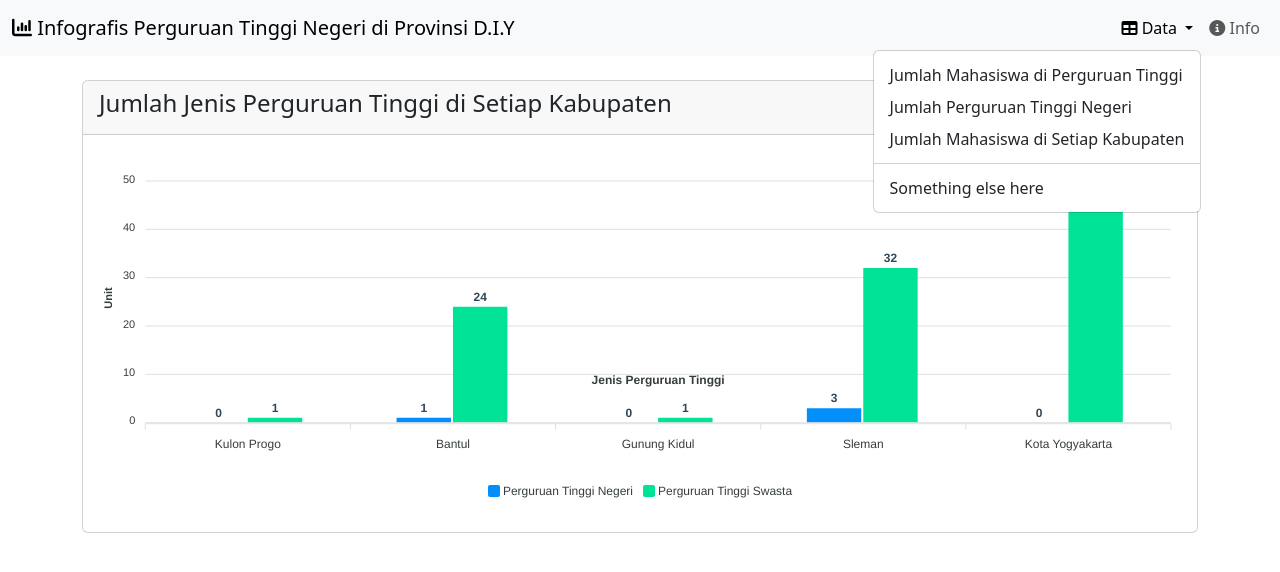
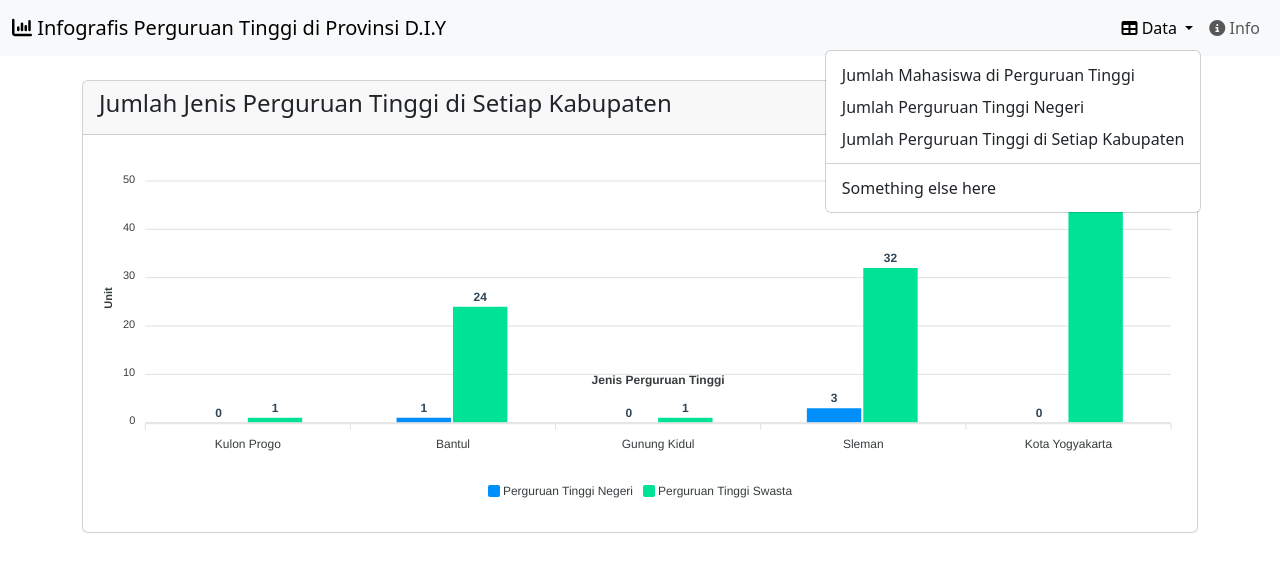
Before and after one commit to liviastags/UGM-NEWS-PACK, a plain HTML site: page datapt.html in a window 1280 px wide. Both pictures are taken after a click on the button "Data". Drawn offline with nearby package versions, Linux system fonts and the light colour scheme.

Commit message:
barulagi

```diff
--- a/datapt.html
+++ b/datapt.html
@@ -11,7 +11,7 @@
   <body>
     <nav class="navbar navbar-expand-lg bg-body-tertiary">
         <div class="container-fluid">
-          <a class="navbar-brand" href="#"><i class="fa-solid fa-chart-column"></i> Infografis Perguruan Tinggi Negeri di Provinsi D.I.Y  </a>
+          <a class="navbar-brand" href="#"><i class="fa-solid fa-chart-column"></i> Infografis Perguruan Tinggi di Provinsi D.I.Y  </a>
           <button class="navbar-toggler" type="button" data-bs-toggle="collapse" data-bs-target="#navbarSupportedContent" aria-controls="navbarSupportedContent" aria-expanded="false" aria-label="Toggle navigation">
             <span class="navbar-toggler-icon"></span>
           </button>
@@ -24,7 +24,7 @@
                 <ul class="dropdown-menu dropdown-menu-end">
                   <li><a class="dropdown-item" href="pendudukjeniskelamin.html">Jumlah Mahasiswa di Perguruan Tinggi</a></li>
                   <li><a class="dropdown-item" href="jumlahsekolah.html">Jumlah Perguruan Tinggi Negeri</a></li>
-                  <li><a class="dropdown-item" href="datapt.html">Jumlah Mahasiswa di Setiap Kabupaten</a></li>
+                  <li><a class="dropdown-item" href="datapt.html">Jumlah Perguruan Tinggi di Setiap Kabupaten</a></li>
                   <li><hr class="dropdown-divider"></li>
                   <li><a class="dropdown-item" href="#">Something else here</a></li>
                 </ul>
```
Also changed, not shown: jumlahsekolah.html (+2 -2 lines), pendudukjeniskelamin.html (+2 -2 lines).
